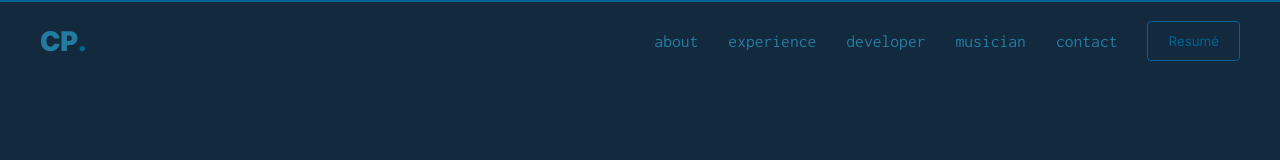
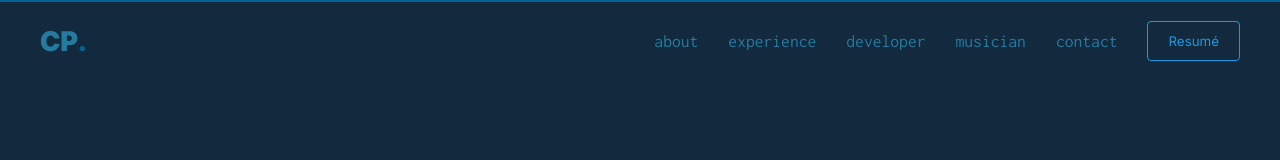
Before and after one commit to kdumagalhaes/hellocarlos, a Vue app: page / in a window 1280 px wide. Shown: the top 160 px of the page. Built offline with nearby package versions, Linux system fonts and the light colour scheme.

Commit message:
Fix BasicButton color

```diff
--- a/src/components/BasicButton.vue
+++ b/src/components/BasicButton.vue
@@ -21,14 +21,14 @@ export default {
   width: 100%;
   height: 40px;
   background: transparent;
-  border: 1px solid $sapphire-blue;
+  border: 1px solid $carolina-blue;
   border-radius: 4px;
   padding: 0 20px;
-  color: $sapphire-blue;
+  color: $carolina-blue;
   transition: background 0.3s;
 
   &:hover {
-    background: $azure;
+    background: $celadon-blue;
   }
 }
 </style>
```
